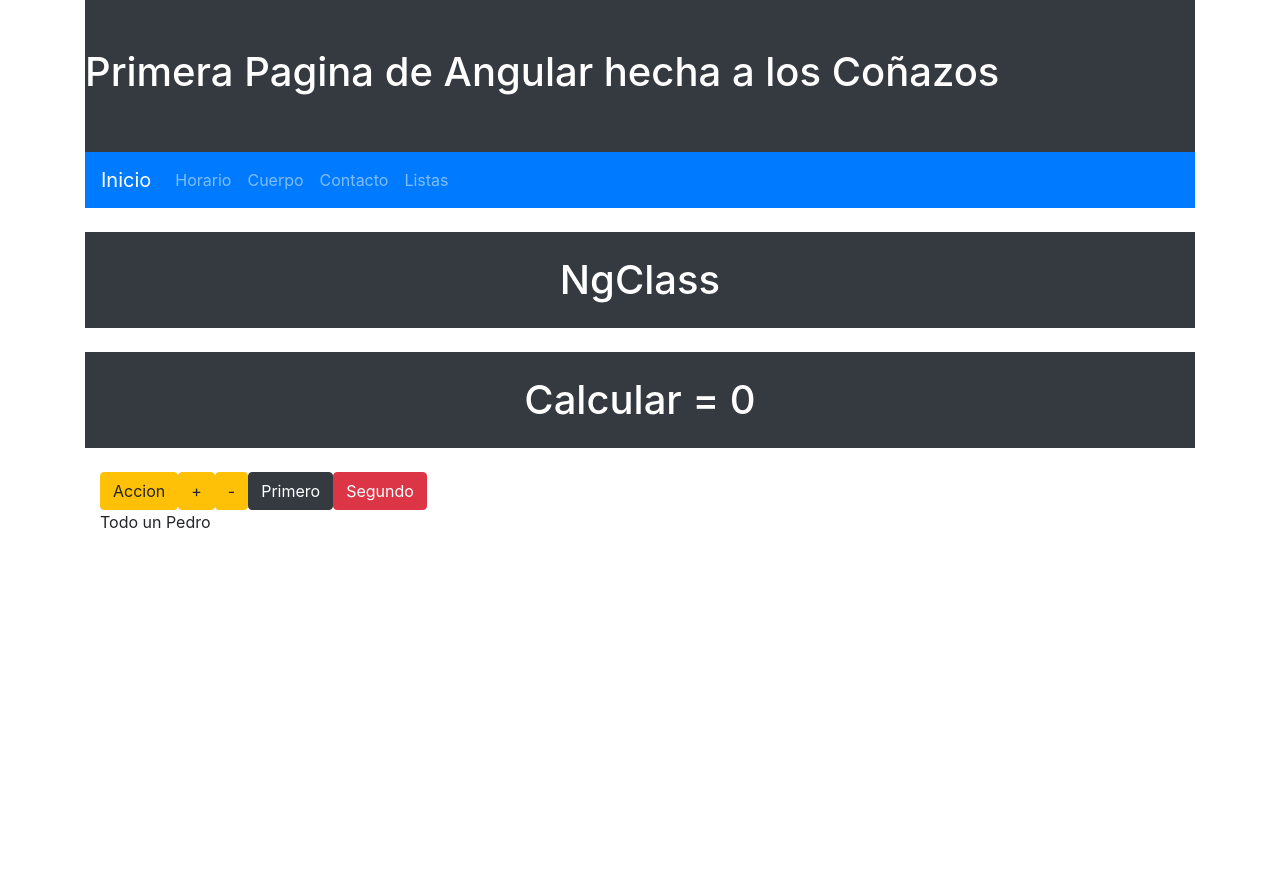
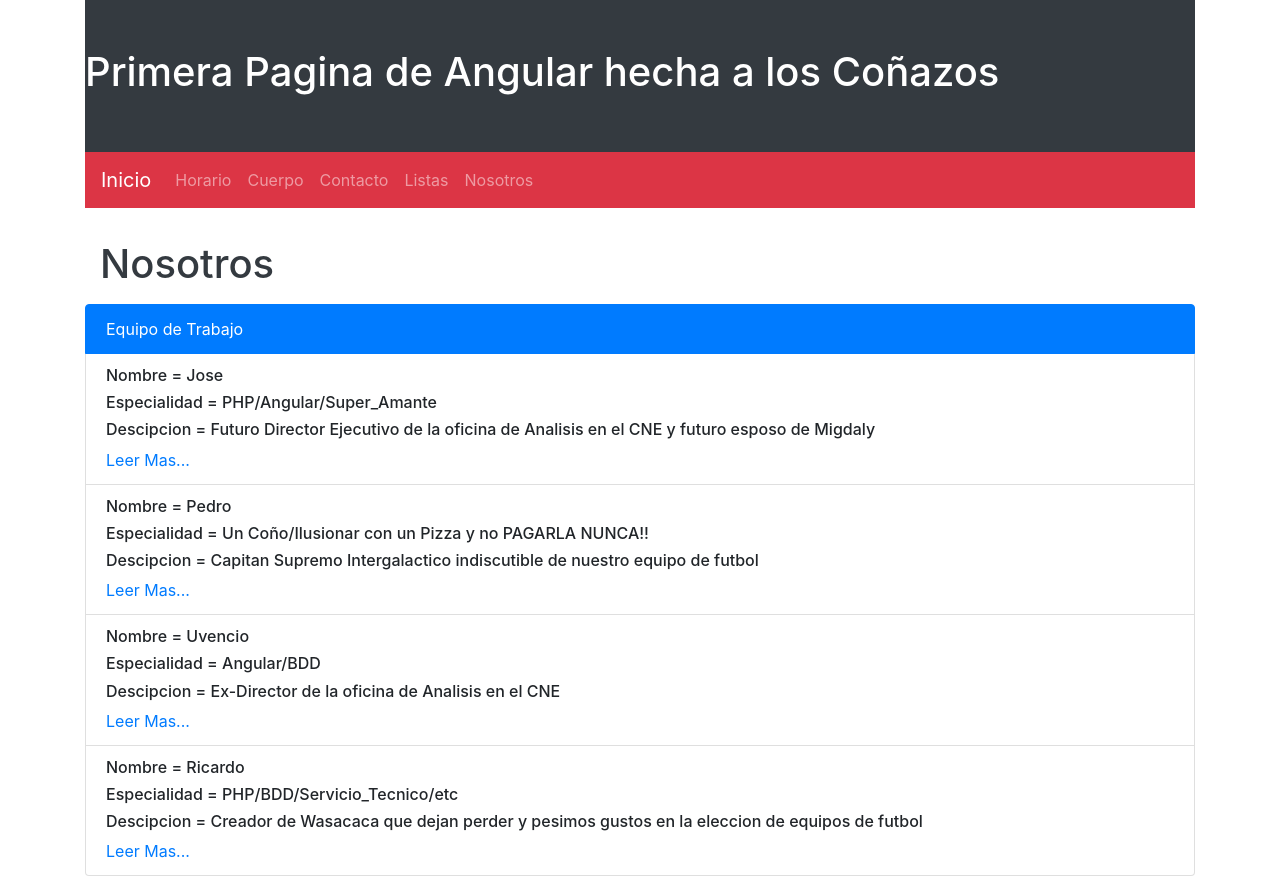
Before and after one commit to jose00796/Angular-my-app, an Angular app: page /nosotros in a window 1280 px wide. Before the commit this address led to /. Before the commit the page ends 800 px from the top, so only its background shows below. Built offline with nearby package versions, Linux system fonts and the light colour scheme.

Commit message:
Primera  Practica de Servicios en el componente Nosotros, Hecho el loco esta quedando bonita la pagina

```diff
--- a/src/app/encabezado/encabezado.component.html
+++ b/src/app/encabezado/encabezado.component.html
@@ -2,7 +2,7 @@
     <h1>Primera Pagina de Angular hecha a los Coñazos</h1>
 </div>
 
-<nav class="navbar navbar-expand-lg navbar-dark bg-primary">
+<nav class="navbar navbar-expand-lg navbar-dark bg-danger">
     <a class="navbar-brand" [routerLink] = "['/']">Inicio</a>
     <button class="navbar-toggler" type="button" data-toggle="collapse" data-target="#navbarNav" aria-controls="navbarNav" aria-expanded="false" aria-label="Toggle navigation">
       <span class="navbar-toggler-icon"></span>
@@ -22,6 +22,9 @@
         <li class="nav-item">
             <a class="nav-link" [routerLink]="['/listas']">Listas</a>
         </li>
+        <li class="nav-item">
+            <a class="nav-link" [routerLink] ="['nosotros']">Nosotros</a>
+        </li>
       </ul>
     </div>
   </nav>
--- /dev/null
+++ b/src/app/equipo.service.ts
@@ -0,0 +1,42 @@
+import { Injectable } from '@angular/core';
+
+@Injectable({
+  providedIn: 'root'
+})
+export class EquipoService {
+
+  equipo:any[] = [
+    {
+      nombre:'Jose',
+      especialidad:'PHP/Angular/Super_Amante',
+      descripcion:'Futuro Director Ejecutivo de la oficina de Analisis en el CNE y futuro esposo de Migdaly'
+    },
+
+    {
+      nombre:'Pedro',
+      especialidad:'Un Coño/Ilusionar con un Pizza y no PAGARLA NUNCA!!',
+      descripcion:'Capitan Supremo Intergalactico indiscutible de nuestro equipo de futbol ',
+    },
+
+    {
+      nombre:'Uvencio',
+      especialidad:'Angular/BDD',
+      descripcion:'Ex-Director de la oficina de Analisis en el CNE',
+    },
+
+    {
+      nombre:'Ricardo',
+      especialidad:'PHP/BDD/Servicio_Tecnico/etc',
+      descripcion:'Creador de Wasacaca que dejan perder y pesimos gustos en la eleccion de equipos de futbol',
+    },
+  ];
+
+  constructor() {
+    console.log('Funcionando Servicio GUAPO!!');
+   }
+
+   GetTeam()
+   {
+     return this.equipo;
+   }
+}
--- a/src/app/nosotros/nosotros.component.html
+++ b/src/app/nosotros/nosotros.component.html
@@ -1 +1,13 @@
-<p>nosotros works!</p>
+<div class="container text-dark mt-4 py-2">
+    <h1>Nosotros</h1>
+</div>
+
+<ul class="list-group">
+    <li class="list-group-item active">Equipo de Trabajo</li>
+    <li class="list-group-item" *ngFor = 'let team of equipo'>
+        <h6>Nombre = {{team.nombre}}</h6>
+        <h6>Especialidad = {{team.especialidad}}</h6>
+        <h6>Descipcion = {{team.descripcion}}</h6>
+        <a href="#">Leer Mas...</a>
+    </li>
+  </ul>
--- a/src/app/nosotros/nosotros.component.ts
+++ b/src/app/nosotros/nosotros.component.ts
@@ -1,4 +1,5 @@
 import { Component, OnInit } from '@angular/core';
+import { EquipoService } from './../equipo.service';
 
 @Component({
   selector: 'app-nosotros',
@@ -7,7 +8,11 @@ import { Component, OnInit } from '@angular/core';
 })
 export class NosotrosComponent implements OnInit {
 
-  constructor() { }
+  equipo:any[] = [];
+
+  constructor(private _servicio:EquipoService) {
+      this.equipo = _servicio.GetTeam();
+   }
 
   ngOnInit(): void {
   }
```
Also changed, not shown: src/app/app.module.ts (+8 -1 lines).
